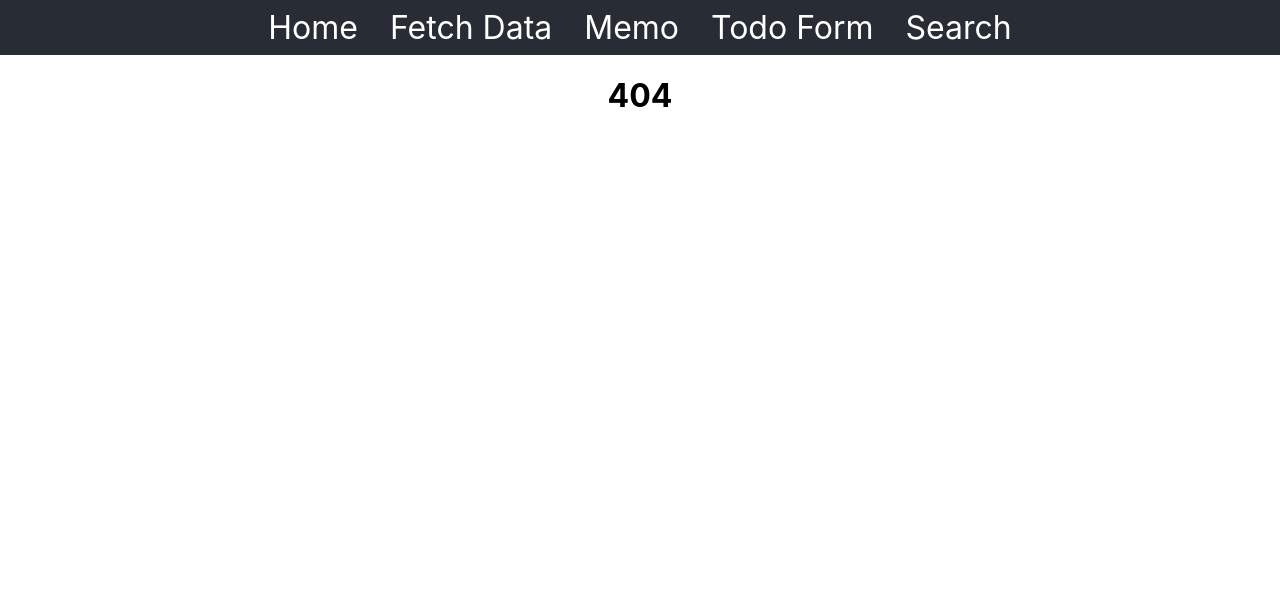
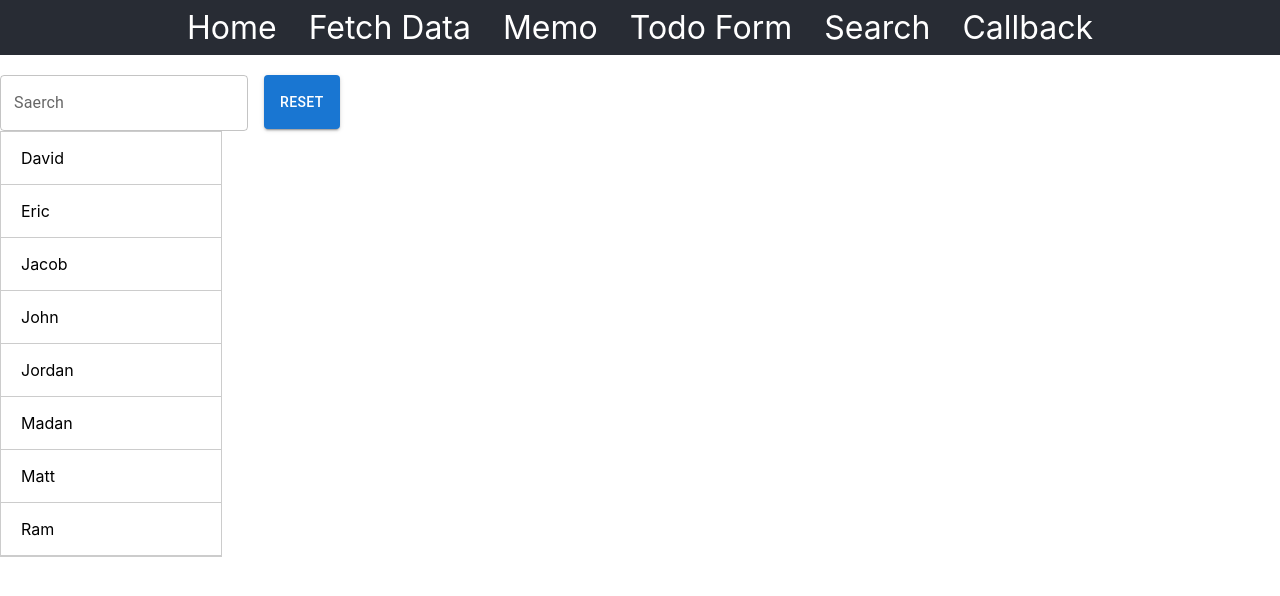
Before and after one commit to sidlogin/react-refresher, a React (Create React App) app: page /callback in a window 1280 px wide. Before the commit this address had no page. Shown: the top 596 px of the page. Built offline with nearby package versions, Linux system fonts and the light colour scheme.

Commit message:
Debounce

```diff
--- a/package.json
+++ b/package.json
@@ -3,6 +3,9 @@
   "version": "0.1.0",
   "private": true,
   "dependencies": {
+    "@emotion/react": "^11.13.0",
+    "@emotion/styled": "^11.13.0",
+    "@mui/material": "^5.16.6",
     "@reduxjs/toolkit": "^2.2.6",
     "@testing-library/jest-dom": "^5.17.0",
     "@testing-library/react": "^13.4.0",
--- a/src/App.css
+++ b/src/App.css
@@ -1,5 +1,5 @@
 .App {
-  text-align: center;
+  /* text-align: center; */
 }
 
 .App-logo {
--- /dev/null
+++ b/src/components/Callback/Callback.js
@@ -0,0 +1,58 @@
+import { useState } from "react";
+import Search from "./Search";
+import { Button } from "@mui/material";
+import Users from "./Users";
+
+const usersData = [
+  { id: "a001", name: "John", state: "NY" },
+  { id: "a0012", name: "David", state: "TX" },
+  { id: "a0013", name: "Eric", state: "NJ" },
+  { id: "a0014", name: "Matt", state: "CA" },
+  { id: "a0015", name: "Ram", state: "DE" },
+  { id: "a0016", name: "Madan", state: "DE" },
+  { id: "a0017", name: "Jacob", state: "DE" },
+  { id: "a0018", name: "Jordan", state: "DE" },
+];
+
+export default function Callback() {
+  const [users, setUsers] = useState(usersData);
+  const [searchTerm, setSearchTerm] = useState("");
+
+  const handleSearch = (value) => {
+    setSearchTerm(value);
+    const userData = users?.length > 0 ? users : usersData;
+    const filteredUsers =
+      value?.length > 1
+        ? userData.filter((user) =>
+            user?.name
+              ?.toLowerCase()
+              .includes(value?.toLowerCase())
+          )
+        : usersData;
+    setUsers(filteredUsers);
+  };
+
+  const handleRefresh = () => {
+    // setUsers(usersData);
+    setSearchTerm("");
+  };
+  return (
+    <div className="App">
+        <br />
+      <Search onSearch={handleSearch} style={{"margin-top": "120px"}} />
+      <div style={{ display: "inline-block", marginLeft: "1rem" }}>
+        <Button
+          variant="contained"
+          onClick={handleRefresh}
+          style={{
+            maxWidth: "230px",
+            minHeight: "54px",
+          }}
+        >
+          Reset
+        </Button>
+      </div>
+    <Users users={users} />
+    </div>
+  );
+}
--- /dev/null
+++ b/src/components/Callback/Search.js
@@ -0,0 +1,36 @@
+import { TextField } from "@mui/material";
+import { memo, useEffect, useState } from "react";
+
+function Search({ onSearch, term }) {
+    const [inputValue, setInputValue] = useState('')
+    const [debouncedInputValue, setDebouncedValue] = useState("");
+
+
+  const handleInputChange = (e) => {
+    setInputValue(e.target.value);
+  }
+
+  useEffect(() => {
+    const timeoutId = setTimeout(() => {
+        setDebouncedValue(inputValue);
+        onSearch(debouncedInputValue);
+      }, 50);
+      return () => {
+        clearTimeout(timeoutId);
+      }
+  }, [inputValue, debouncedInputValue, onSearch]);
+
+  return (
+    <>
+      <TextField
+        label="Saerch"
+        autoComplete="off"
+        variant="outlined"
+        value={term}
+        onChange={handleInputChange}
+      />
+    </>
+  );
+}
+
+export default memo(Search);
--- /dev/null
+++ b/src/components/Callback/Users.js
@@ -0,0 +1,48 @@
+import { memo } from "react";
+import styled from "styled-components";
+
+const SearchResults = styled.div`
+  border-bottom: 1px solid #ccc;
+  padding: 0 20px;
+`;
+
+const Results = styled.div`
+  display: flex;
+  flex-direction: column;
+  text-lign: center;
+  justify-content: center;
+  width: 220px;
+  border: 1px solid #ccc;
+  font-size: 1rem;
+`;
+
+const NoResults = styled.div`
+  display: flex;
+  flex-direction: column;
+  text-lign: center;
+  justify-content: center;
+  width: 180px;
+  border: 1px solid #ccc;
+  font-size: 1rem;
+  margin: 0;
+  padding: 20px;
+  color: #ccc;
+`;
+function Users({ users }) {
+  console.log("Users loaded");
+  const results = users
+  .sort((a, b) => a.name.localeCompare(b.name))
+  .map((user) => (
+    <SearchResults key={user.id}>
+      <p>{user.name}</p>
+    </SearchResults>
+  ));
+  return (
+    <>
+        {results.length < 1 && <NoResults>No results!</NoResults>}
+        {results.length > 0 && <Results>{results}</Results>}
+    </>
+  );
+}
+
+export default memo(Users);
--- a/src/components/Memo/Memo.js
+++ b/src/components/Memo/Memo.js
@@ -1,45 +1,8 @@
-import React, { useState, useMemo, useCallback, memo } from'react';
+import React, { useState, useMemo, useCallback } from'react';
 import './Memo.css';
-
-function PureChildComponent() {
-    console.log(`PureChildComponent rendered once with memo!`);
-    return (
-      <div>
-        <h2>User Info</h2>
-      </div>
-    )
-}
-
-function PureChildComponentWithProps({ name }) {
-    console.log(`PureChildComponentWithProps render when parent state changed with memo!`);
-    return (
-      <div>
-        <h2>User Info {name}</h2>
-      </div>
-    )
-}
-
-function UserOthersInfo({ user, updateCounter }) {
-    const childNumber = useMemo(() => {
-        let output = 0;
-        for(let i = 0; i < 5_000_000_000; i++) {
-          output ++;
-        }
-        return output;
-    }, []);
-
-    console.log(`UserOthersInfo rendered! ${JSON.stringify(user)}}`);
-    return (
-      <div>
-        <h2>User Info {user.user.name} {childNumber}</h2>
-        <button onClick={updateCounter}>Callback</button>
-      </div>
-    )
-}
-
-const PureChildComponentMemo = memo(PureChildComponent);
-const PureChildComponentWithPropsMemo = memo(PureChildComponentWithProps);
-const UserOthersInfoMemo = memo(UserOthersInfo);
+import PureChildComponent from './PureChildComponent';
+import PureChildComponentWithProps from './PureChildComponentWithProps';
+import UserOthersInfo from './UserOthersInfo';
 
 const Memo = () => {
   const [counter, setCounter] = useState(0);
@@ -47,14 +10,9 @@ const Memo = () => {
   const [user, setUser] = useState({ name: "John Doe" });
   const params = useMemo(() => ({ user }), [user]);
 
-
   const updateCounterFromChild = useCallback(() => {
     setCounter(counter + 1);
   }, [counter]);
-
-
-
-
 
   console.log(`App rendered! ${counter}`);
   return (
@@ -73,10 +31,10 @@ const Memo = () => {
             Add User Other Details!
         </button>
       </div>
-      <PureChildComponentMemo />
-      <PureChildComponentWithPropsMemo name={name} />
+      <PureChildComponent />
+      <PureChildComponentWithProps name={name} />
 
-      <UserOthersInfoMemo user={params} updateCounter={updateCounterFromChild} />
+      <UserOthersInfo user={params} updateCounter={updateCounterFromChild} />
     </div>
     )
 }
--- /dev/null
+++ b/src/components/Memo/PureChildComponent.js
@@ -0,0 +1,12 @@
+import { memo } from "react";
+
+function PureChildComponent() {
+    console.log(`PureChildComponent rendered once with memo!`);
+    return (
+      <div>
+        <h2>User Info</h2>
+      </div>
+    )
+}
+
+export default memo(PureChildComponent);
--- /dev/null
+++ b/src/components/Memo/PureChildComponentWithProps.js
@@ -0,0 +1,11 @@
+import { memo } from "react";
+function PureChildComponentWithProps({ name }) {
+    console.log(`PureChildComponentWithProps render when parent state changed with memo!`);
+    return (
+      <div>
+        <h2>User Info {name}</h2>
+      </div>
+    )
+}
+
+export default memo(PureChildComponentWithProps);
--- /dev/null
+++ b/src/components/Memo/UserOthersInfo.js
@@ -0,0 +1,21 @@
+import { useMemo, memo } from "react";
+
+function UserOthersInfo({ user, updateCounter }) {
+    const childNumber = useMemo(() => {
+        let output = 0;
+        for(let i = 0; i < 5_000_000_000; i++) {
+          output ++;
+        }
+        return output;
+    }, []);
+
+    console.log(`UserOthersInfo rendered! ${JSON.stringify(user)}}`);
+    return (
+      <div>
+        <h2>User Info {user.user.name} {childNumber}</h2>
+        <button onClick={updateCounter}>Callback</button>
+      </div>
+    )
+}
+
+export default memo(UserOthersInfo);
--- a/src/components/Navigation.js
+++ b/src/components/Navigation.js
@@ -3,7 +3,7 @@ import { memo } from'react';
 import './Navigation.css';
 
 const Navigation = () => {
-    console.log('navigation');
+    // console.log('navigation');
     return (
         <>
             <div className="links">
@@ -12,6 +12,7 @@ const Navigation = () => {
                 <Link to="/memo">Memo</Link>
                 <Link to="/todo">Todo Form</Link>
                 <Link to="/search">Search</Link>
+                <Link to="/callback">Callback</Link>
             </div>
         </>
     )
--- a/src/index.js
+++ b/src/index.js
@@ -3,6 +3,7 @@ import ReactDOM from 'react-dom/client';
 import './index.css';
 import App from './App';
 import { BrowserRouter, Routes, Route } from 'react-router-dom';
+import Callback from './components/Callback/Callback';
 
 
 const root = ReactDOM.createRoot(document.getElementById('root'));
@@ -20,6 +21,7 @@ root.render(
           <Route path="/memo" element={<Memo />} />
           <Route path="/todo" element={<TodoList />} />
           <Route path="/search" element={<Search />} />
+          <Route path="/callback" element={<Callback />} />
           <Route path="*" element={<h1>404</h1>} />
         </Route>
         <Route path="*" element={<h1>404</h1>} />
```
Also changed, not shown: autosuggest.html (+14 -7 lines), 1 other file (tests, documents, lock files or other folders).
